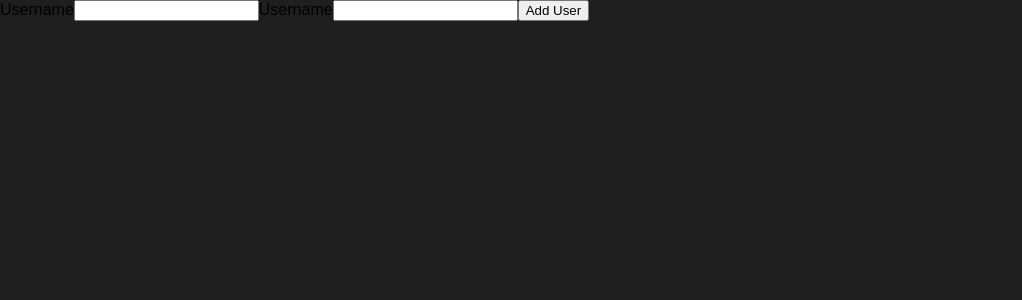
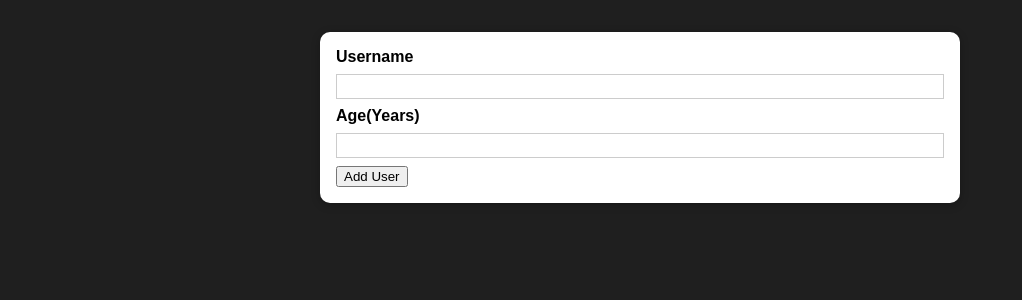
Before and after one commit to louiseleighhh/practice-project, a React (Create React App) app: page / in a window 1280 px wide. Shown: the top 300 px of the page, without its empty margins (0-1022 px from the left). Built offline with nearby package versions, Linux system fonts and the light colour scheme.

Commit message:
added reusable card component

```diff
--- /dev/null
+++ b/src/components/UI/Card.js
@@ -0,0 +1,13 @@
+import React from 'react';
+
+import classes from './Card.module.css'
+
+const Card = (props) => {
+  return (
+    <div className={`${classes.card} ${props.className}`}>
+      {props.children}
+    </div>
+  );
+};
+
+export default Card;
--- /dev/null
+++ b/src/components/UI/Card.module.css
@@ -0,0 +1,5 @@
+.card {
+  background: white;
+  box-shadow: 0 2px 8px rgba(0, 0, 0, 0.26);
+  border-radius: 10px;
+}
--- a/src/components/Users/AddUser.js
+++ b/src/components/Users/AddUser.js
@@ -1,19 +1,21 @@
 import React from 'react';
+import Card from '../UI/Card';
+import classes from './AddUser.module.css'
 
 const AddUser = (props) => {
   const addUserHandler = (event) => {
     event.preventDefault();
   }
   return (
-    <div>
+    <Card className={classes.input}>
       <form onSubmit={addUserHandler}>
         <label htmlFor="username">Username</label>
         <input type="text" id="username" />
-        <label htmlFor="age">Username</label>
+        <label htmlFor="age">Age(Years)</label>
         <input type="number" id="age" />
         <button type="submit">Add User</button>
       </form>
-    </div>
+    </Card>
   );
 };
 
--- /dev/null
+++ b/src/components/Users/AddUser.module.css
@@ -0,0 +1,26 @@
+.input {
+  margin: 2rem auto;
+  padding: 1rem;
+  width: 90%;
+  max-width: 40rem;
+}
+
+.input label {
+  display: block;
+  font-weight: bold;
+  margin-bottom: 0.5rem;
+}
+
+.input input {
+  font: inherit;
+  display: block;
+  width: 100%;
+  border: 1px solid #ccc;
+  padding: 0.15rem;
+  margin-bottom: 0.5rem;
+}
+
+.input input:focus {
+  outline: none;
+  border-color: #4f005f;
+}
```
Also changed, not shown: 1 other file (tests, documents, lock files or other folders).
